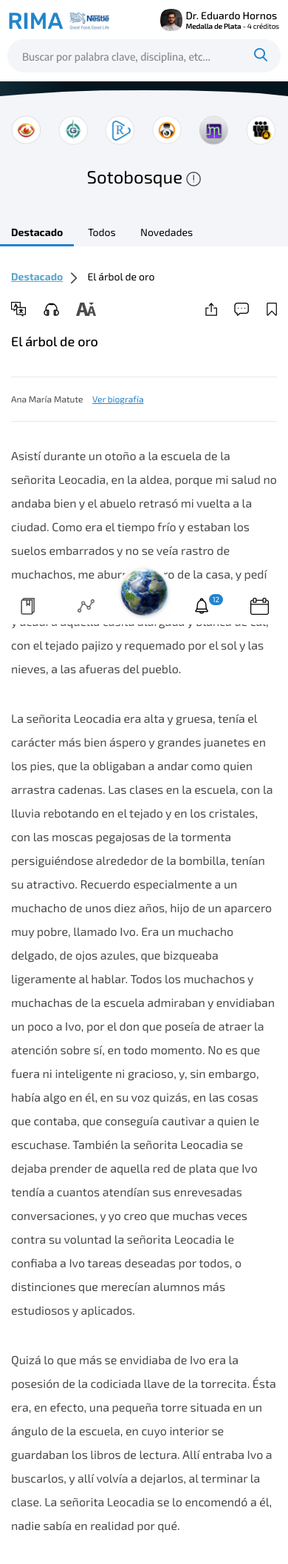
After one commit to sofiasoldano/rima, a PHP site: page /sotobosque-single.php in a window 390 px wide. The commit adds this page. Shown: the top 2114 px of the page at 74% size. Run offline with PHP 8.4, Linux system fonts and the light colour scheme; some libraries are stand-ins or nearby versions.

Commit message:
Sotobosque - Desktop y mobile

```diff
--- a/academica-menu.php
+++ b/academica-menu.php
@@ -36,7 +36,7 @@
             </a>
         </li>
         <li  <?php if ($page_name == "sotobosque"  ) echo 'class="active"'; ?>>
-            <a href="">
+            <a href="sotobosque-destacado.php">
                 <img src="img/icons/core-8.png" class="img-responsive">
             </a>
         </li>
--- a/css/main.css
+++ b/css/main.css
@@ -3548,3 +3548,88 @@
 .page-biblioteca .folder-single .main-block {
   min-height: 110px;
 }
+
+/* line 2, ../sass/pages/_sotobosque.scss */
+.page-sotobosque .header-bg {
+  background-image: radial-gradient(circle at 50% 10px, #3d7d9d 4%, #04151d 60%);
+}
+/* line 7, ../sass/pages/_sotobosque.scss */
+.page-sotobosque .destacado .title.max {
+  margin-bottom: 30px;
+}
+@media (min-width: 990px) {
+  /* line 7, ../sass/pages/_sotobosque.scss */
+  .page-sotobosque .destacado .title.max {
+    max-width: 75%;
+  }
+}
+/* line 15, ../sass/pages/_sotobosque.scss */
+.page-sotobosque .destacado .folders-container {
+  justify-content: space-between;
+  min-height: auto;
+  margin-bottom: 50px;
+}
+/* line 20, ../sass/pages/_sotobosque.scss */
+.page-sotobosque .destacado .folders-container .folder {
+  width: 50%;
+  margin: 0;
+  justify-content: flex-end;
+  text-align: left;
+  padding: 0 10px;
+  align-items: initial;
+  margin-bottom: 20px;
+}
+@media (min-width: 768px) {
+  /* line 20, ../sass/pages/_sotobosque.scss */
+  .page-sotobosque .destacado .folders-container .folder {
+    width: 30%;
+  }
+}
+@media (min-width: 990px) {
+  /* line 20, ../sass/pages/_sotobosque.scss */
+  .page-sotobosque .destacado .folders-container .folder {
+    width: 140px;
+  }
+}
+/* line 37, ../sass/pages/_sotobosque.scss */
+.page-sotobosque .destacado .folders-container .folder p {
+  font-size: 16px;
+  font-weight: 600;
+}
+/* line 41, ../sass/pages/_sotobosque.scss */
+.page-sotobosque .destacado .folders-container .folder p .author {
+  display: block;
+  font-size: 12px;
+  font-weight: 500;
+}
+/* line 52, ../sass/pages/_sotobosque.scss */
+.page-sotobosque .main-block .cuento {
+  margin-right: 20px;
+}
+/* line 56, ../sass/pages/_sotobosque.scss */
+.page-sotobosque .main-block .name {
+  font-size: 18px;
+  font-weight: 500;
+}
+/* line 61, ../sass/pages/_sotobosque.scss */
+.page-sotobosque .main-block .author {
+  margin: 2px 0 8px;
+}
+/* line 65, ../sass/pages/_sotobosque.scss */
+.page-sotobosque .main-block p {
+  color: #4A4A4A;
+}
+/* line 71, ../sass/pages/_sotobosque.scss */
+.page-sotobosque .single .borders.caption {
+  margin-bottom: 30px;
+}
+/* line 75, ../sass/pages/_sotobosque.scss */
+.page-sotobosque .single .ver-bio {
+  margin-left: 10px;
+}
+/* line 81, ../sass/pages/_sotobosque.scss */
+.page-sotobosque .single.author-single .title {
+  border-bottom: 1px solid #E9E9E9;
+  padding-bottom: 20px;
+  margin-bottom: 20px;
+}
--- a/sass/pages/_base.scss
+++ b/sass/pages/_base.scss
@@ -8,3 +8,4 @@
 @import 'seguridad-paciente';
 @import 'central-inteligencia';
 @import 'biblioteca';
+@import 'sotobosque';
--- /dev/null
+++ b/sotobosque-single.php
@@ -0,0 +1,87 @@
+<?php $page_int = "destacado" ?>
+<?php include('sotobosque-submenu.php'); ?>
+
+<section class="single">
+    <div class="container">
+        <div class="row">
+            <div class="col-md-12">
+                <div class="breadcrumbs">
+                    <a href="sotobosque-destacado.php" class="before light-blue">Destacado</a><span class="arrow"><img src="img/icons/arrow-next.png" width="10"></span><a href="#"> El árbol de oro</a>
+                </div>
+                <div class="floating-menu">
+                    <ul>
+                        <div class="left">
+                            <li><a href="#"><img src="img/icons/language.png" width="20"></a></li>
+                            <li><a href="#"><img src="img/icons/headphones.png" width="21"></a></li>
+                            <li><a href="#"><img src="img/icons/font-size.png" width="27"></a></li>
+                        </div>
+                        <div class="right">
+                            <li><a href="#"><img src="img/icons/share.png" width="16"></a></li>
+                            <li><a href="#"><img src="img/icons/comment.png" width="20"></a></li>
+                            <li><a href="#"><img src="img/icons/bookmark.png" width="14"></a></li>
+                        </div>
+                    </ul>
+                </div>
+                <div class="content">
+                    <div class="title">El árbol de oro</div>
+                   <div class="caption borders">
+                        <p>Ana María Matute <a class="ver-bio blue underline" href="sotobosque-author-single.php">Ver biografía</a></p>
+                    </div>
+                   <p>Asistí durante un otoño a la escuela de la señorita Leocadia, en la aldea, porque mi salud no andaba bien y el abuelo retrasó mi vuelta a la ciudad. Como era el tiempo frío y estaban los suelos embarrados y no se veía rastro de muchachos, me aburría dentro de la casa, y pedí al abuelo asistir a la escuela. El abuelo consintió, y acudí a aquella casita alargada y blanca de cal, con el tejado pajizo y requemado por el sol y las nieves, a las afueras del pueblo. </p>
+
+                    <p>La señorita Leocadia era alta y gruesa, tenía el carácter más bien áspero y grandes juanetes en los pies, que la obligaban a andar como quien arrastra cadenas. Las clases en la escuela, con la lluvia rebotando en el tejado y en los cristales, con las moscas pegajosas de la tormenta persiguiéndose alrededor de la bombilla, tenían su atractivo. Recuerdo especialmente a un muchacho de unos diez años, hijo de un aparcero muy pobre, llamado Ivo. Era un muchacho delgado, de ojos azules, que bizqueaba ligeramente al hablar. Todos los muchachos y muchachas de la escuela admiraban y envidiaban un poco a Ivo, por el don que poseía de atraer la atención sobre sí, en todo momento. No es que fuera ni inteligente ni gracioso, y, sin embargo, había algo en él, en su voz quizás, en las cosas que contaba, que conseguía cautivar a quien le escuchase. También la señorita Leocadia se dejaba prender de aquella red de plata que Ivo tendía a cuantos atendían sus enrevesadas conversaciones, y yo creo que muchas veces contra su voluntad la señorita Leocadia le confiaba a Ivo tareas deseadas por todos, o distinciones que merecían alumnos más estudiosos y aplicados. </p>
+
+                    <p>Quizá lo que más se envidiaba de Ivo era la posesión de la codiciada llave de la torrecita. Ésta era, en efecto, una pequeña torre situada en un ángulo de la escuela, en cuyo interior se guardaban los libros de lectura. Allí entraba Ivo a buscarlos, y allí volvía a dejarlos, al terminar la clase. La señorita Leocadia se lo encomendó a él, nadie sabía en realidad por qué. </p>
+
+                    <p>Ivo estaba muy orgulloso de esta distinción, y por nada del mundo la hubiera cedido. Un día, Mateo Heredia, el más aplicado y estudioso de la escuela, pidió encargarse de la tarea - a todos nos fascinaba el misterioso interior de la torrecita, donde no entramos nunca -, y la señorita Leocadia pareció acceder. Pero Ivo se levantó, y acercándose a la maestra empezó a hablarle en su voz baja, bizqueando los ojos y moviendo mucho las manos, como tenía por costumbre. La maestra dudó un poco, y al fin dijo: </p>
+
+                    <p>- Quede todo como estaba. Que siga encargándose Ivo de la torrecita. </p>
+
+                    <p>A la salida de la escuela le pregunté: <br>
+                    - ¿Qué le has dicho a la maestra?  <br>
+                    Ivo me miró de través y vi relampaguear sus ojos azules.  <br>
+                    - Le hablé del árbol de oro.  <br>
+                        Sentí una gran curiosidad. </p>
+
+                    <p>- ¿Qué árbol?  <br>
+                        Hacía frío y el camino estaba húmedo, con grandes charcos que brillaban al sol pálido de la tarde. Ivo empezó a chapotear en ellos, sonriendo con misterio. </p>
+
+                    <p>- Si no se lo cuentas a nadie...  <br>
+                    - Te lo juro, que a nadie se lo diré.  <br>
+                    Entonces Ivo me explicó:  <br>
+                        - Veo un árbol de oro. Un árbol completamente de oro: ramas, tronco, hojas... ¿sabes? Las hojas no se caen nunca. En verano, en invierno, siempre. Resplandece mucho; tanto, que tengo que cerrar los ojos para que no me duelan. </p>
+
+                    <p>- ¡Qué embustero eres! - dije, aunque con algo de zozobra. Ivo me miró con desprecio.  <br>
+                        - No te lo creas - contestó -. Me es completamente igual que te lo creas o no... ¡Nadie entrará nunca en la torrecita, y a nadie dejaré ver mi árbol de oro! ¡Es mío! La señorita Leocadia lo sabe, y no se atreve a darle la llave a Mateo Heredia, ni a nadie... ¡Mientras yo viva, nadie podrá entrar allí y ver mi árbol! </p>
+
+                    <p>Lo dijo de tal forma que no pude evitar preguntarle:  <br>
+                    - ¿Y cómo lo ves...?  <br>
+                    - Ah, no es fácil - dijo, con aire misterioso -. Cualquiera no podría verlo. Yo sé la rendija exacta.  <br>
+                    - ¿Rendija...?  <br>
+                    - Sí, una rendija de la pared. Una que hay corriendo el cajón de la derecha: me agacho y me paso horas y horas... ¡Cómo brilla el árbol! ¡Cómo brilla! Fíjate que si algún pájaro se le pone encima también se vuelve de oro. Eso me digo yo: si me subiera a una rama, ¿me volvería acaso de oro también?
+                    No supe qué decirle, pero, desde aquel momento, mi deseo de ver el árbol creció de tal forma que me desasosegaba. Todos los días, al acabar la clase de lectura, Ivo se acercaba al cajón de la maestra, sacaba la llave y se dirigía a la torrecita. Cuando volvía, le preguntaba:  <br>
+                    - ¿Lo has visto?  <br>
+                    - Sí - me contestaba. Y, a veces, explicaba alguna novedad:  <br>
+                    - Le han salido unas flores raras. Mira: así de grandes, como mi mano lo menos, y con los pétalos alargados. Me parece que esta flor es parecida al arzadú.  <br>
+                    - ¡La flor del frío! - decía yo, con asombro -. ¡Pero el arzadú es encarnado!  <br>
+                    - Muy bien - asentía él, con gesto de paciencia -. Pero en mi árbol es oro puro.  <br>
+                    - Además, el arzadú crece al borde de los caminos... y no es un árbol.
+                        No se podía discutir con él. Siempre tenía razón, o por lo menos lo parecía.</p>
+                    <p>Ocurrió entonces algo que secretamente yo deseaba; me avergonzaba sentirlo, pero así era: Ivo enfermó, y la señorita Leocadia encargó a otro la llave de la torrecita. Primeramente, la disfrutó Mateo Heredia. Yo espié su regreso, el primer día, y le dije:  <br>
+                    - ¿Has visto un árbol de oro?  <br>
+                    - ¿Qué andas graznando? - me contestó de malos modos, porque no era simpático, y menos conmigo. Quise dárselo a entender, pero no me hizo caso. Unos días después, me dijo:  <br>
+                    - Si me das algo a cambio, te dejo un ratito la llave y vas durante el recreo. Nadie te verá...  <br>
+                    Vacié mi hucha, y, por fin, conseguí la codiciada llave. Mis manos temblaban de emoción cuando entré en el cuartito de la torre. Allí estaba el cajón. Lo aparté y vi brillar la rendija en la oscuridad. Me agaché y miré.
+                    Cuando la luz dejó de cegarme, mi ojo derecho sólo descubrió una cosa: la seca tierra de la llanura alargándose hacia el cielo. Nada más. Lo mismo que se veía desde las ventanas altas. La tierra desnuda y yerma, y nada más que la tierra. Tuve una gran decepción y la seguridad de que me habían estafado.</p>
+                    <p>Olvidé la llave y el árbol de oro. Antes de que llegaran las nieves regresé a la ciudad.
+                    Dos veranos más tarde volví a las montañas. Un día, pasando por el cementerio era ya tarde y se anunciaba la noche en el cielo: el sol, como una bola roja, caía a lo lejos, hacia la carrera terrible y sosegada de la llanura, vi algo extraño. De la tierra grasienta pedregosa, entre las cruces caídas, nacía un árbol grande y hermoso, con las hojas anchas de oro: encendido y brillante todo él, cegador. Algo me vino a la memoria, como un sueño, y pensé: "Es un árbol de oro". Busqué al pie del árbol, y no tardé en dar con una crucecilla de hierro negro, mohosa por la lluvia. Mientras la enderezaba, leí: Ivo Márquez, diez años de edad.
+                    Y no daba tristeza alguna, sino, tal vez, una extraña y muy grande alegría.</p>
+
+                </div>
+            </div>
+        </div>
+    </div>
+</section>
+
+
+<?php include('footer.php'); ?>
--- /dev/null
+++ b/sotobosque-submenu.php
@@ -0,0 +1,30 @@
+<?php $page_name = "sotobosque" ?>
+<?php include('header.php'); ?>
+
+<section class="submenu">
+    <div class="container">
+        <div class="row">
+            <div class="col-md-12">
+                <?php include('academica-menu.php'); ?>
+            </div>
+            <div class="col-md-12">
+                <div class="main-title text-center">Sotobosque <a href="#" class="js-open-modal"><img src="img/icons/alert.png" width="20"></a></div>
+            </div>
+            <div class="col-md-12">
+                <div class="submenu-tabs left">
+                    <ul>
+                        <li <?php if ( $page_int == "destacado" ) echo 'class="active blue"'; ?>>
+                            <a href="sotobosque-destacado.php">Destacado</a>
+                        </li>
+                        <li <?php if ( $page_int == "todos" ) echo 'class="active blue"'; ?>>
+                            <a href="sotobosque-todos.php">Todos</a>
+                        </li>
+                        <li <?php if ( $page_int == "novedades" ) echo 'class="active blue"'; ?>>
+                            <a href="sotobosque-novedades.php">Novedades</a>
+                        </li>
+                    </ul>
+                </div>
+            </div>
+        </div>
+    </div>
+</section>
```
Also changed, not shown: sass/pages/_sotobosque.scss (added, +88 -0 lines), sotobosque-author-single.php (added, +50 -0 lines), sotobosque-destacado.php (added, +97 -0 lines), sotobosque-novedades.php (added, +119 -0 lines), sotobosque-todos.php (added, +112 -0 lines), img/cuento.png (added).
